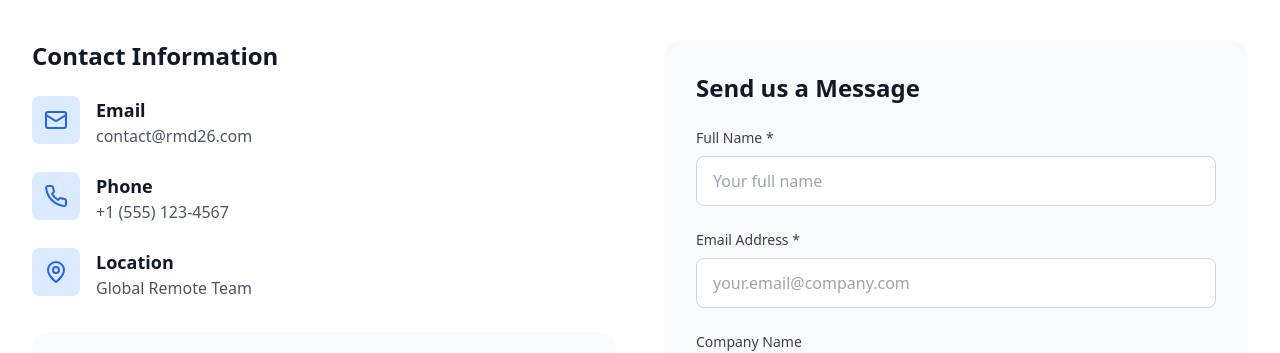
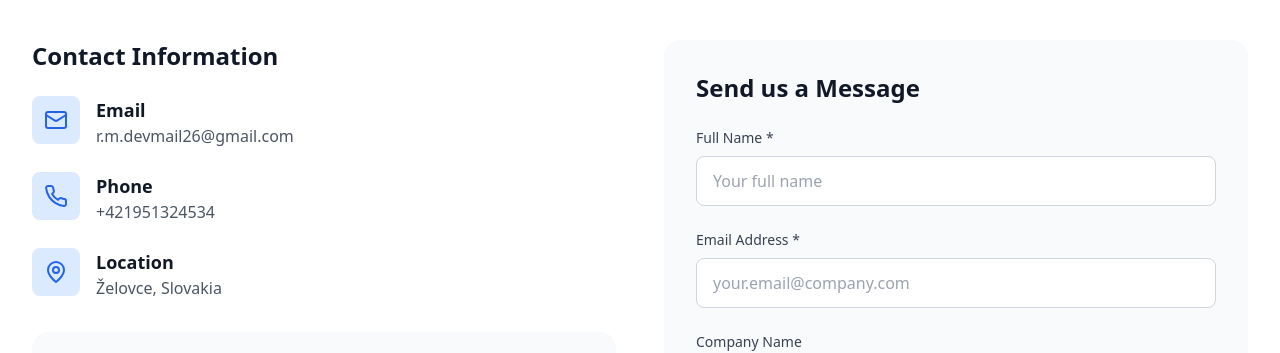
Before and after one commit to robert2687/wep-page-new, a React (Vite) app: page / in a window 1280 px wide. Shown: the part 5500-5853 px from the top of the page. Built offline with nearby package versions, Linux system fonts and the light colour scheme.

Commit message:
Update Contact Information

```diff
--- a/src/components/Contact.jsx
+++ b/src/components/Contact.jsx
@@ -50,7 +50,7 @@
                   </div>
                   <div>
                     <h4 className="text-lg font-semibold text-gray-900">Email</h4>
-                    <p className="text-gray-600">contact@rmd26.com</p>
+                    <p className="text-gray-600">r.m.devmail26@gmail.com</p>
                   </div>
                 </div>
 
@@ -60,7 +60,7 @@
                   </div>
                   <div>
                     <h4 className="text-lg font-semibold text-gray-900">Phone</h4>
-                    <p className="text-gray-600">+1 (555) 123-4567</p>
+                    <p className="text-gray-600">+421951324534</p>
                   </div>
                 </div>
 
@@ -70,7 +70,7 @@
                   </div>
                   <div>
                     <h4 className="text-lg font-semibold text-gray-900">Location</h4>
-                    <p className="text-gray-600">Global Remote Team</p>
+                    <p className="text-gray-600">Želovce, Slovakia</p>
                   </div>
                 </div>
               </div>
```
